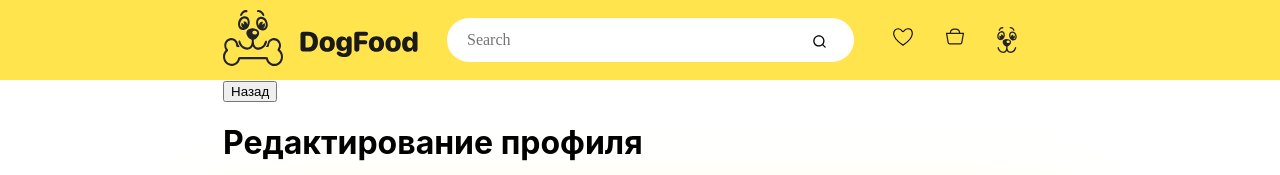
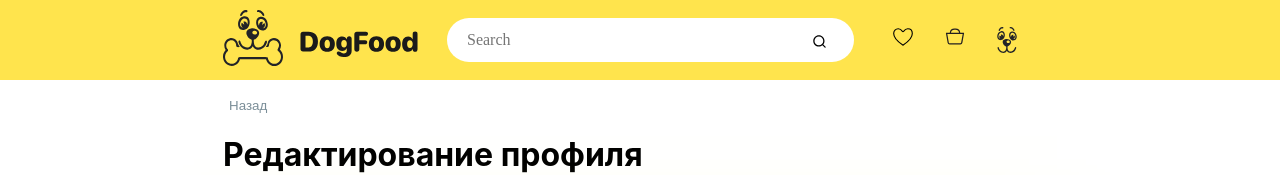
Before and after one commit to ViaLaBrioche/MyDogfood, a React (Create React App) app: page /#/setuserinfo in a window 1280 px wide. Shown: the top 175 px of the page. Built offline with nearby package versions, Linux system fonts and the light colour scheme; no server answers.

Commit message:
Начата корзина

```diff
--- a/src/components/UserInfo/SetUserInfo.jsx
+++ b/src/components/UserInfo/SetUserInfo.jsx
@@ -10,8 +10,8 @@ export const SetUserInfo = () => {
     const {register, handleSubmit} = useForm({})
     const {user, setUserSubmit} = useContext(UserContext)
 
-    return   <><Link className="favorite__btn__link" to="/userInfo">
-                    <button className="favorite__btn__back">Назад</button></Link>
+    return   <><Link to="/userInfo">
+                    <button className="btn__back">Назад</button></Link>
             <h1>Редактирование профиля</h1>
             <div className="user__container">
                 <div className="user__info">
```
